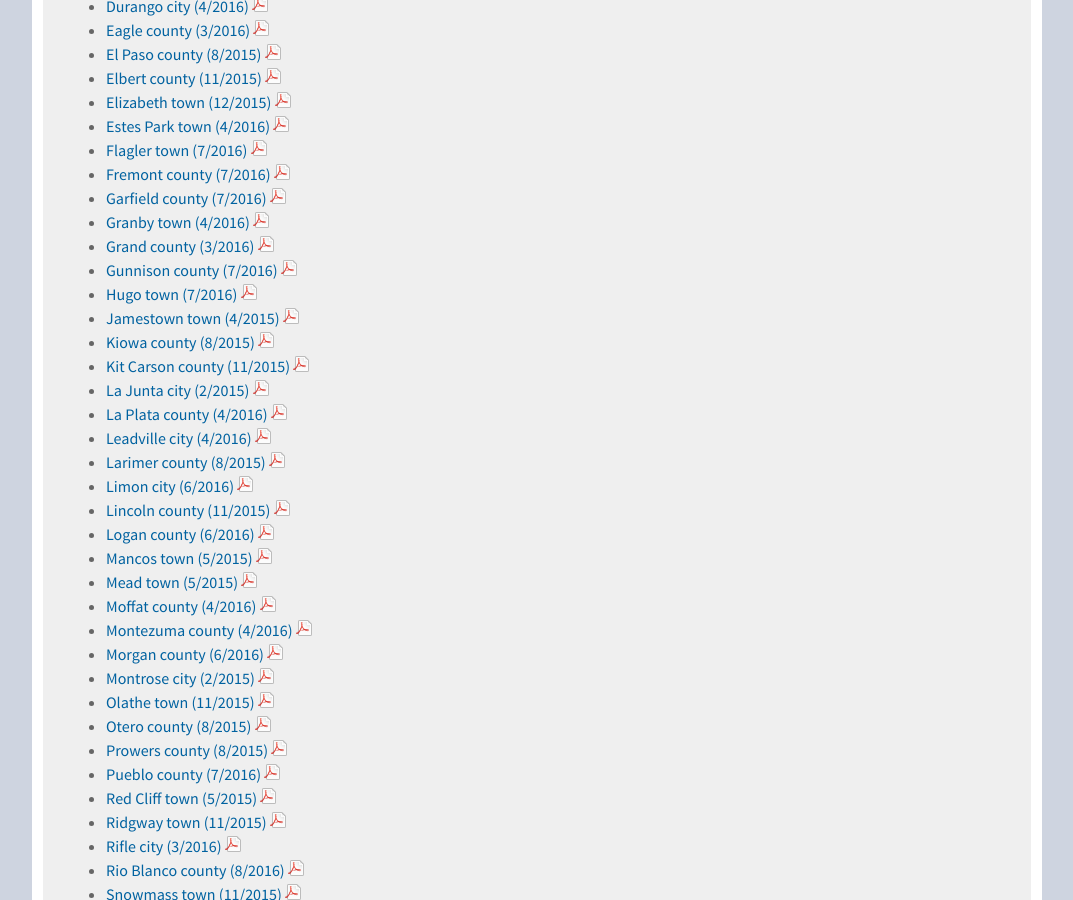
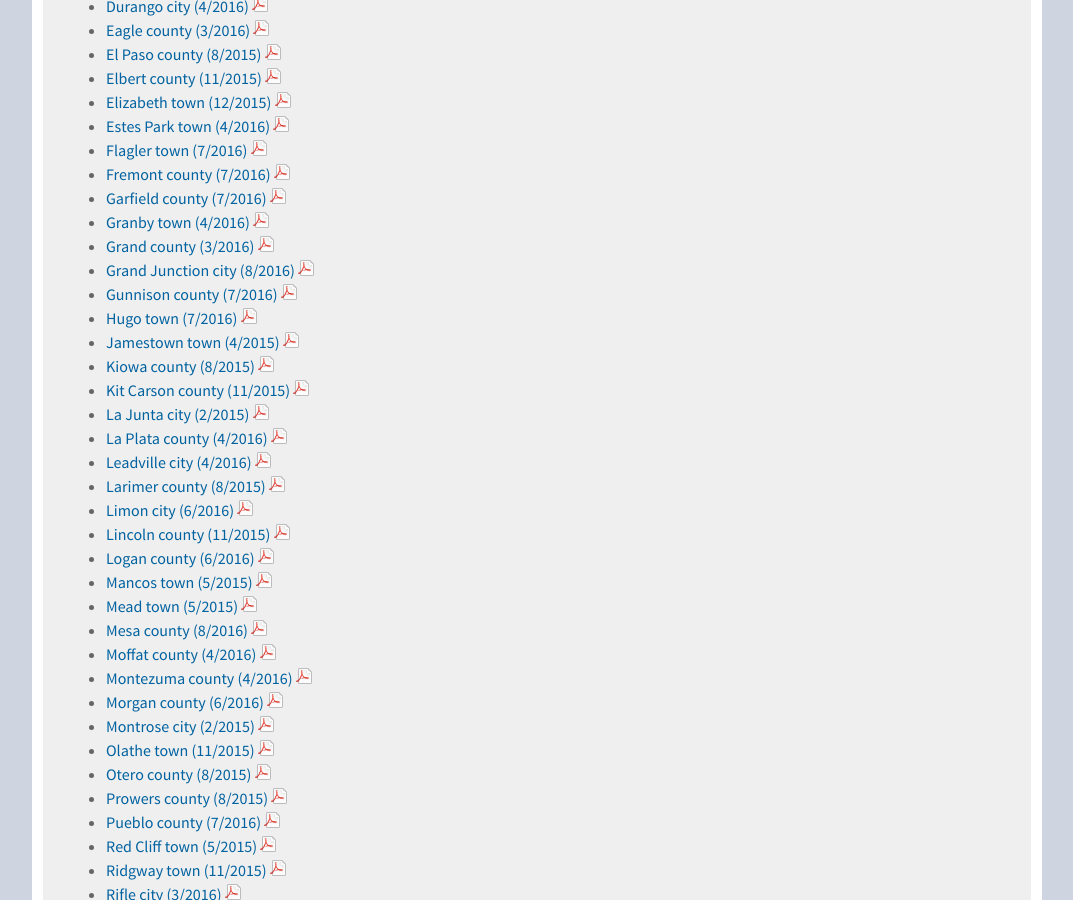
Before and after one commit to TBleess/Website_New, a Jekyll site: the page built from pages/9_Not_in_Menu/publications-and-presentations.md, in a window 1280 px wide and 900 px high, scrolled down 1383 px. Shown: the whole window, without its empty margins (103-1176 px from the left). Built offline with Jekyll 4.4.1, drawn with Linux system fonts in a browser that asks for light colours.

Commit message:
Updated publications-and-presentations.md

```diff
--- a/pages/9_Not_in_Menu/publications-and-presentations.md
+++ b/pages/9_Not_in_Menu/publications-and-presentations.md
@@ -73,6 +73,7 @@
 - [Garfield county (7/2016) ![pdf](/images/page_white_acrobat.png 'download pdf file')](https://drive.google.com/uc?export=download&id=0ByjImPUKASTTYVdMRzMxbXcwaE0)
 - [Granby town (4/2016) ![pdf](/images/page_white_acrobat.png 'download pdf file')](https://drive.google.com/uc?export=download&id=0B-vz6H4k4SESQjkzMTJsTDFUdG8)
 - [Grand county (3/2016) ![pdf](/images/page_white_acrobat.png 'download pdf file')](https://drive.google.com/uc?export=download&id=0B-vz6H4k4SESS3hra2lKaVRjRE0)
+- [Grand Junction city (8/2016) ![pdf](/images/page_white_acrobat.png 'download pdf file')](https://drive.google.com/uc?export=download&id=0ByjImPUKASTTYTlHMExQVXo5YVk)
 - [Gunnison county (7/2016) ![pdf](/images/page_white_acrobat.png 'download pdf file')](https://drive.google.com/uc?export=download&id=0ByjImPUKASTTZHFRcVZmYTlmOGs)
 - [Hugo town (7/2016) ![pdf](/images/page_white_acrobat.png 'download pdf file')](https://drive.google.com/uc?export=download&id=0B-vz6H4k4SESdVFmQk95RGpKSjA)
 - [Jamestown town (4/2015) ![pdf](/images/page_white_acrobat.png 'download pdf file')](https://drive.google.com/uc?export=download&id=0B2oqdPZKJqK7WWRBM3JFYTN1dG8)
@@ -87,6 +88,7 @@
 - [Logan county (6/2016) ![pdf](/images/page_white_acrobat.png 'download pdf file')](https://drive.google.com/uc?export=download&id=0B-vz6H4k4SESMm1ncTZZYkd5RGc)
 - [Mancos town (5/2015) ![pdf](/images/page_white_acrobat.png 'download pdf file')](https://drive.google.com/uc?export=download&id=0B2oqdPZKJqK7M2ZIWTVYNFFld0E)
 - [Mead town (5/2015) ![pdf](/images/page_white_acrobat.png 'download pdf file')](https://drive.google.com/uc?export=download&id=0B2oqdPZKJqK7Y3VkS21LQTQzOXc)
+- [Mesa county (8/2016) ![pdf](/images/page_white_acrobat.png 'download pdf file')](https://drive.google.com/uc?export=download&id=0ByjImPUKASTTTkwxMmJfQk1iVlk)
 - [Moffat county (4/2016) ![pdf](/images/page_white_acrobat.png 'download pdf file')](https://drive.google.com/uc?export=download&id=0B-vz6H4k4SESOTJab1k1Ujk5Ykk)
 - [Montezuma county (4/2016) ![pdf](/images/page_white_acrobat.png 'download pdf file')](https://drive.google.com/uc?export=download&id=0B-vz6H4k4SEScmg3eXljWUNvb1E)
 - [Morgan county (6/2016) ![pdf](/images/page_white_acrobat.png 'download pdf file')](https://drive.google.com/uc?export=download&id=0B-vz6H4k4SESbk9uQ0JDQk9md2s)
```
